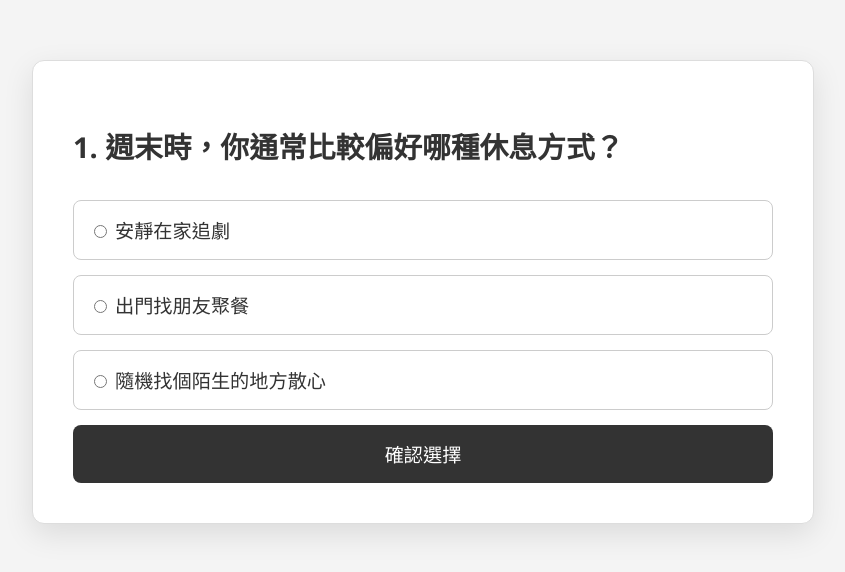
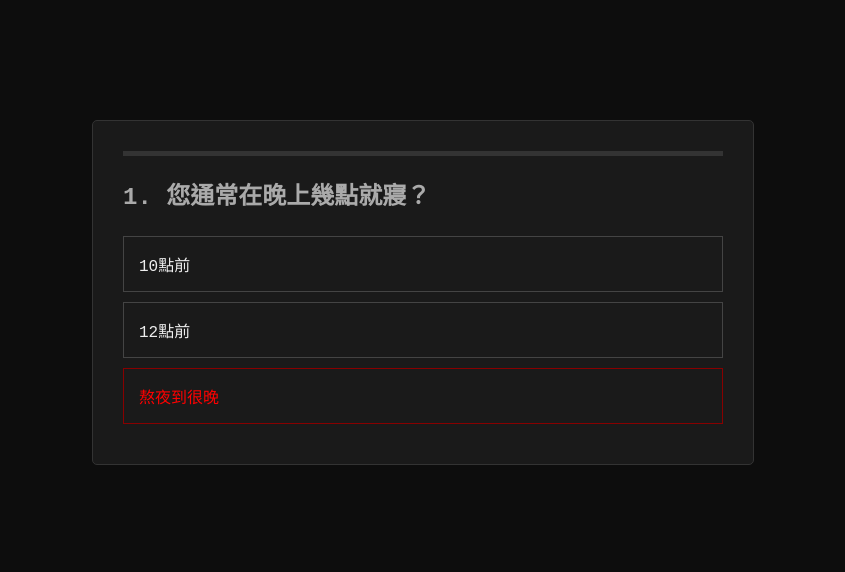
Before and after one commit to biichess0113/biichess0113.github.io, a plain HTML site: page index.html in a window 1280 px wide. Shown: the part 108-680 px from the top of the page, without its empty margins (217-1062 px from the left). Drawn offline with Linux system fonts and the light colour scheme.

Commit message:
Update index.html

```diff
--- a/index.html
+++ b/index.html
@@ -3,66 +3,67 @@
 <head>
     <meta charset="UTF-8">
     <meta name="viewport" content="width=device-width, initial-scale=1.0">
-    <title>個人生活與心理傾向調查</title>
+    <title>心理深度分析</title>
     <style>
-        body { background-color: #f4f4f4; color: #333; font-family: 'Segoe UI', sans-serif; display: flex; justify-content: center; align-items: center; min-height: 100vh; margin: 0; transition: background 0.8s; }
-        .quiz-container { width: 95%; max-width: 700px; padding: 40px; border: 1px solid #ddd; background-color: #fff; border-radius: 12px; box-shadow: 0 10px 30px rgba(0,0,0,0.1); transition: all 1s ease; }
-        .psychopath-mode { background-color: #000; color: #ff0000; border: 2px solid #500; }
-        h2 { font-size: 1.8rem; line-height: 1.6; margin-bottom: 30px; }
-        .option-label { display: block; padding: 15px; margin: 15px 0; border: 1px solid #ccc; cursor: pointer; font-size: 1.2rem; border-radius: 8px; transition: 0.3s; }
-        .psychopath-mode .option-label:hover { background-color: #300; border-color: #700; }
-        button { width: 100%; padding: 15px; background-color: #333; color: #fff; border: none; cursor: pointer; font-size: 1.2rem; border-radius: 8px; }
-        .psychopath-mode button { background-color: #700; color: white; }
+        body { background-color: #0d0d0d; color: #aaa; font-family: 'Courier New', monospace; display: flex; justify-content: center; align-items: center; min-height: 100vh; margin: 0; transition: background 1s; }
+        .container { width: 90%; max-width: 600px; padding: 30px; background: #1a1a1a; border: 1px solid #333; border-radius: 5px; }
+        #progress { width: 100%; height: 5px; background: #333; margin-bottom: 20px; }
+        #bar { height: 100%; background: #555; width: 0%; transition: 0.5s; }
+        h2 { font-size: 1.5rem; margin-bottom: 25px; }
+        .option { display: block; padding: 15px; margin: 10px 0; border: 1px solid #444; cursor: pointer; color: #eee; }
+        .option:hover { background: #333; }
+        .yandere { border-color: #800; color: #f00; }
     </style>
 </head>
 <body>
 
-<div class="quiz-container" id="app">
-    <h2 id="question">正在初始化分析程序...</h2>
-    <div id="options"></div>
-    <button id="btn" onclick="checkAnswer()">確認選擇</button>
+<div class="container" id="app">
+    <div id="progress"><div id="bar"></div></div>
+    <h2 id="q">正在連結至您的生活...</h2>
+    <div id="opts"></div>
 </div>
 
-<!-- 預載入一段恐怖笑聲 -->
-<audio id="scream" src="https://www.soundhelix.com/examples/mp3/SoundHelix-Song-1.mp3"></audio>
-
 <script>
-    const quizData = [
-        {q: "1. 週末時，你通常比較偏好哪種休息方式？", o: ["安靜在家追劇", "出門找朋友聚餐", "隨機找個陌生的地方散心"]},
-        {q: "2. 如果朋友突然沒回訊息，你會怎麼想？", o: ["他在忙吧，晚點再傳", "是不是我說錯話了？", "他在跟誰聊天才沒空理我？"]},
-        {q: "3. 你對「一見鍾情」的看法是？", o: ["浪漫但罕見", "很難發生在現實", "那是靈魂深處的強制連結"]},
-        {q: "4. 你覺得愛情中，最重要的守則是什麼？", o: ["誠實相待", "給予對方空間", "完全的佔有與信任"]},
-        {q: "5. 如果發現喜歡的人隱瞞了行蹤，你會？", o: ["給他隱私，不追問", "委婉詢問", "默默記下時間，自己調查"]},
-        {q: "6. 如果可以選擇，你希望被你愛的人如何對待？", o: ["溫柔地愛護", "作為唯一的重心", "被囚禁在他的視野裡"]},
-        {q: "7. 盯著對方的社群帳號，一直重整看他上線了嗎，這行為你覺得？", o: ["太不健康了", "這就是愛情的代價", "這是在確保他的安全"]},
-        {q: "8. 為了對方的安全，稍微限制他的交友圈，是合理的嗎？", o: ["不合理，太恐怖了", "或許吧，為了保護他", "絕對合理，那是我的權利"]},
-        {q: "9. 你開始感覺到，這不是一般的心理問卷了吧？", o: ["有一點奇怪...", "我感覺到了惡意", "我非常興奮..."]},
-        {q: "10. 其實我一直看著妳，蘇芝瑩。妳能感覺到嗎？", o: ["...你在說什麼？", "我感覺到了。", "請繼續看著我。"]}
+    const data = [
+        {q:"1. 您通常在晚上幾點就寢？", o:["10點前", "12點前", "熬夜到很晚"]},
+        {q:"2. 下課時你喜歡做什麼？", o:["聊天", "去操場", "留在位子上觀察周圍"]},
+        {q:"3. 週末喜歡在哪？", o:["在家", "圖書館", "外面逛街"]},
+        {q:"4. 朋友間最重要的特質？", o:["誠實", "幽默", "陪伴"]},
+        {q:"5. 有特別喜歡的顏色嗎？", o:["藍色", "白色", "紅色"]},
+        {q:"6. 在意一個人時，會注意他上線時間嗎？", o:["偶爾", "不會", "我會隨時盯著"]},
+        {q:"7. 看到在意的人跟異性聊天？", o:["沒感覺", "有一點點", "心裡非常不舒服"]},
+        {q:"8. 為了確認安全，調查他身邊的人？", o:["怪怪的", "可以接受", "是合理的關心"]},
+        {q:"9. 盯著一個人的細節，是愛的方式吧？", o:["不一定", "是", "這是唯一的愛"]},
+        {q:"10. 如果對方眼中只有我？", o:["我也這麼想", "很浪漫", "這是必須的"]},
+        {q:"11. 我知道妳在哪、穿什麼、想什麼。夠了嗎？", o:["...", "你在說什麼", "不夠，還要更多"]},
+        {q:"12. 妳不需要別人了，只要看著我就好了，對吧？", o:["好", "不要", "只能是我"]},
+        {q:"13. 誰都不能帶走妳，誰都不能。", o:["...好的", "你很奇怪", "永遠在一起"]},
+        {q:"14. 蘇芝瑩，這份問卷只有妳一個人能看到。", o:["...", "為什麼是我", "我知道，因為你一直看著我"]},
+        {q:"15. 永遠跟我在一起，這是約定好的，對吧？", o:["...好", "不要", "這輩子，下輩子，都是我的"]}
     ];
 
-    let i = 0;
+    let i = 0, score = 0;
     function render() {
-        if(i >= 6) document.getElementById("app").className = "quiz-container psychopath-mode";
-        document.getElementById("question").innerText = quizData[i].q;
+        document.getElementById("bar").style.width = (i / 15 * 100) + "%";
+        document.getElementById("q").innerText = data[i].q;
         let html = "";
-        quizData[i].o.forEach(o => html += `<label class="option-label"><input type="radio" name="ans" value="${o}"> ${o}</label>`);
-        document.getElementById("options").innerHTML = html;
+        data[i].o.forEach((o, index) => {
+            html += `<div class="option ${index === 2 ? 'yandere' : ''}" onclick="next(${index})">${o}</div>`;
+        });
+        document.getElementById("opts").innerHTML = html;
     }
 
-    function checkAnswer() {
-        if(!document.querySelector('input[name="ans"]:checked')) return alert("不可以猶豫。");
+    function next(idx) {
+        score += idx;
         i++;
-        if(i < quizData.length) render();
-        else {
-            // 最後一題後的驚悚效果
-            document.getElementById("app").innerHTML = "<h2>蘇芝瑩，遊戲結束了。<br>我們永遠在一起。</h2>";
-            document.body.style.backgroundColor = "red";
-            document.getElementById('scream').play();
-            setTimeout(() => {
-                alert("找到妳了。");
-                window.location.reload(); // 循環惡夢
-            }, 1000);
-        }
+        if(i < 15) render();
+        else end();
+    }
+
+    function end() {
+        let msg = score > 20 ? "<h2>蘇芝瑩，妳跟我是一樣的。我也愛妳，瘋狂地愛著妳。</h2>" : "<h2>蘇芝瑩，雖然妳不懂我，但我會讓妳慢慢了解的。</h2>";
+        document.getElementById("app").innerHTML = msg + "<p>契約已成。</p>";
+        document.body.style.background = score > 20 ? "#200" : "#111";
     }
     render();
 </script>
```
